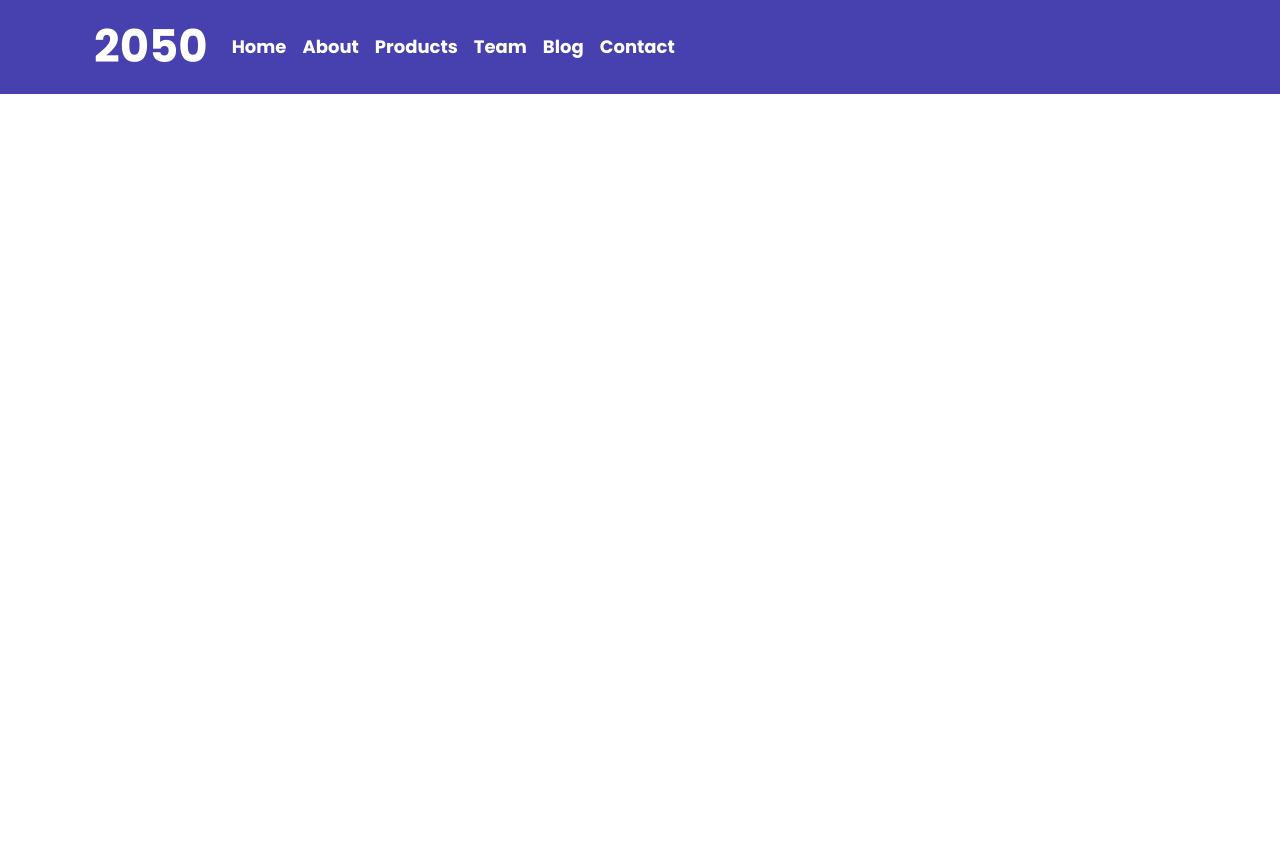
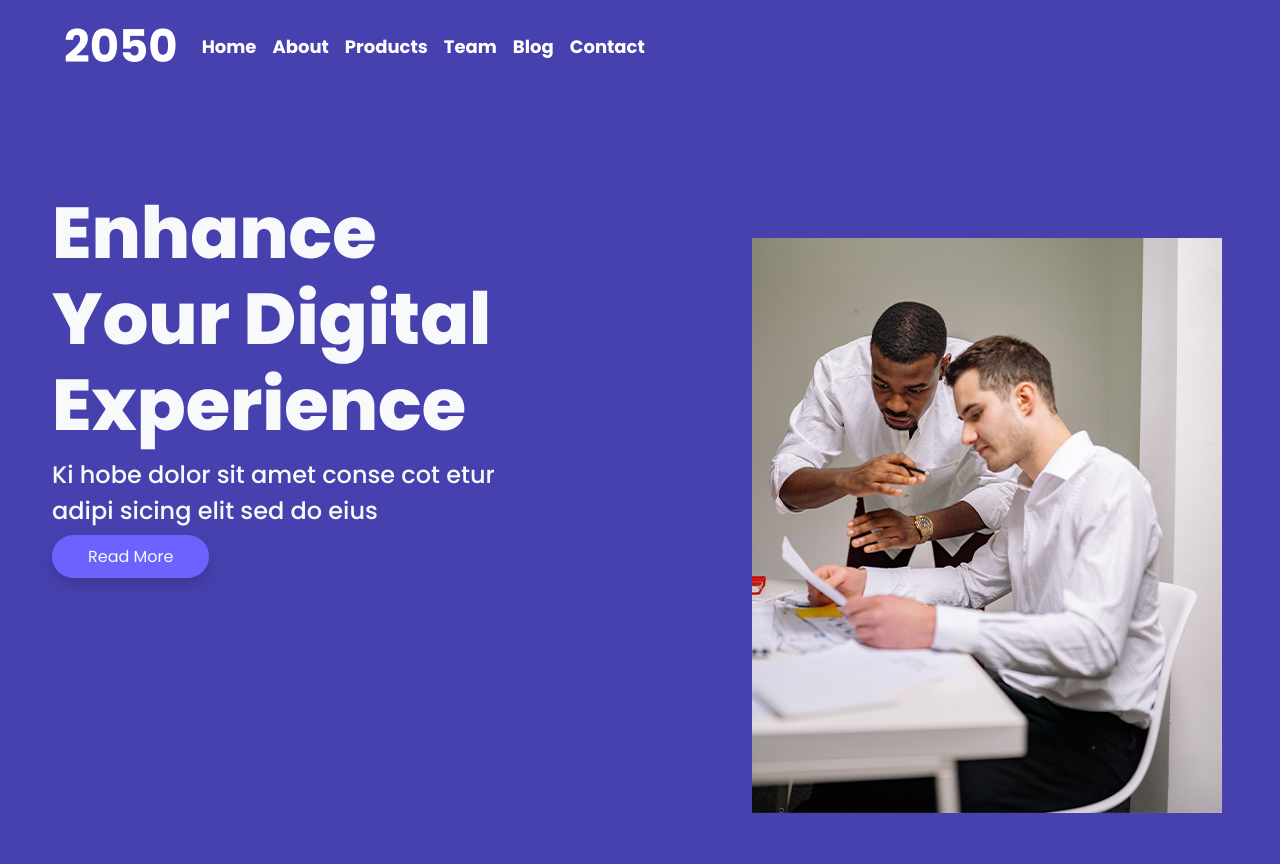
Before and after one commit to Fantar1/2050-landing-page, a plain HTML site: page index.html in a window 1280 px wide. Before the commit the page ends 800 px from the top, so only its background shows below. Drawn offline with nearby package versions, Linux system fonts and the light colour scheme.

Commit message:
add banner section

```diff
--- a/css/style.css
+++ b/css/style.css
@@ -1,6 +1,9 @@
 
 body{
     font-family: 'Poppins', sans-serif;
+}
+.container{
+    max-width: 1200px;
 }
 
 .mynavbar{
@@ -19,3 +22,21 @@ body{
     font-size: 45px;
     font-weight: 700;
 }
+
+
+.banner-title{
+    font-size: 72px;
+    font-weight: 800;
+}
+
+.banner-subtitle{
+    font-size: 24px;
+    font-weight: 500;
+}
+
+.banner-btn{
+    background-color: #6C63FF;
+    padding: 10px 36px;
+    border-radius: 25px;
+    text-decoration: none;
+}
--- a/index.html
+++ b/index.html
@@ -12,6 +12,7 @@
   </head>
   <body>
 
+    <!-- start navbar -->
 <div class="mynavbar">
     <div class="container">
         <nav class="navbar navbar-expand-lg">
@@ -51,6 +52,27 @@
 
     </div>
 </div>
+<!-- end navbar -->
+
+<!-- start banner -->
+<div class="mynavbar py-5">
+    <div class="container py-5">
+        <div class="row">
+        <div class="col-lg-5">
+            <h1 class="text-light banner-title"> Enhance Your Digital Experience</h1>
+            <p class="text-light banner-subtitle"> Ki hobe dolor sit amet conse cot etur adipi sicing elit sed do eius </p>
+            <a href="" class="text-light shadow banner-btn">Read More</a>
+        </div>
+        <div class="col-lg-2"></div>
+        <div class="col-lg-5">
+            <img src="img/s4.jpg" class="rounded py-5" alt="">
+        </div>
+        </div>
+
+    </div>
+
+</div>
+<!-- end banner -->
 
     <script src="https://cdn.jsdelivr.net/npm/bootstrap@5.3.0-alpha1/dist/js/bootstrap.bundle.min.js" integrity="sha384-w76AqPfDkMBDXo30jS1Sgez6pr3x5MlQ1ZAGC+nuZB+EYdgRZgiwxhTBTkF7CXvN" crossorigin="anonymous"></script>
   </body>
```
Also changed, not shown: img/s4.jpg (added).
